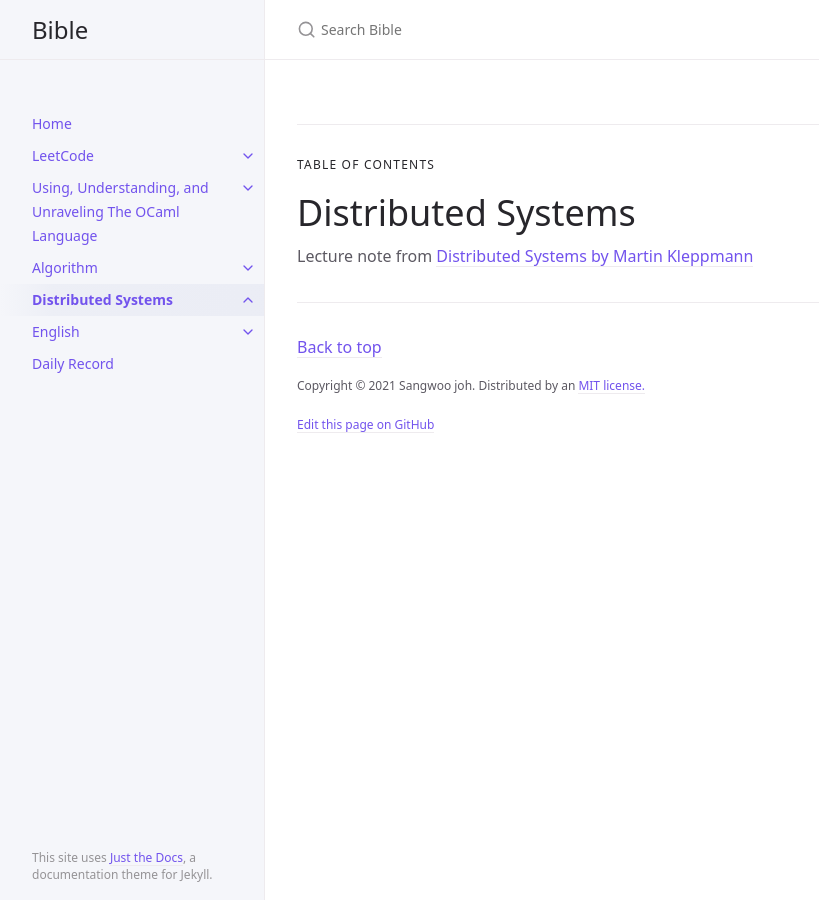
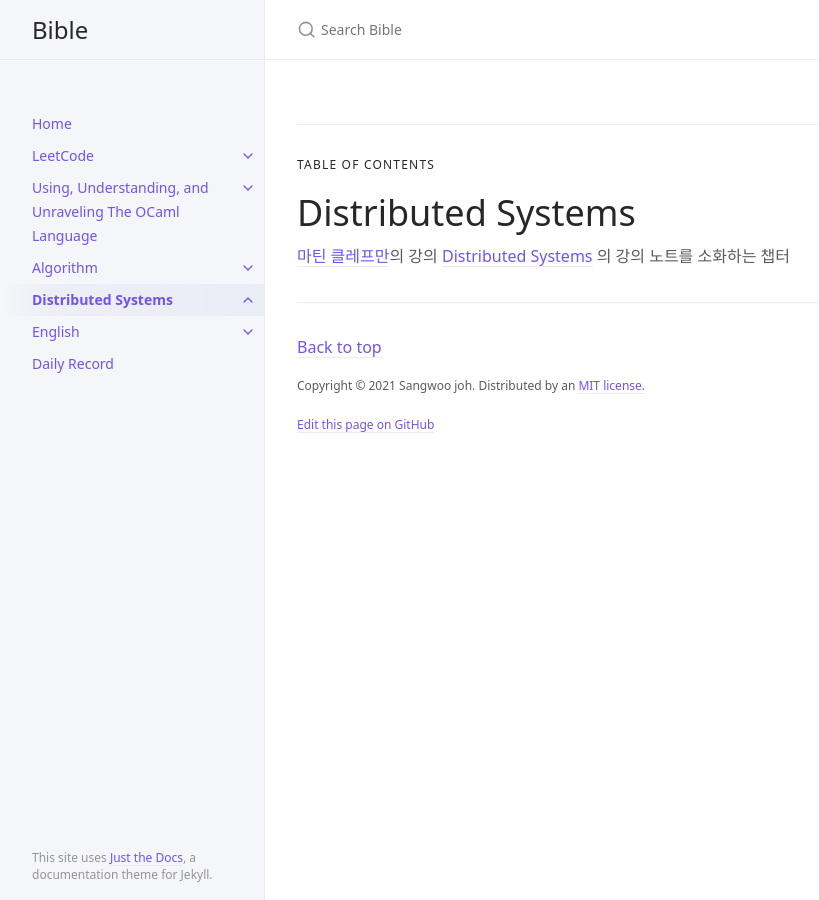
Before and after one commit to sangwoo-joh/bible-archive, a Jekyll site: the page built from distributed-systems/index.md, in a window 1280 px wide. Shown: the whole page, without its empty margins (107-926 px from the left). Built offline with Jekyll 4.4.1, drawn with Linux system fonts in a browser that asks for light colours; comment, search, counter and statistics services are not loaded.

Commit message:
Update dist-sys link

```diff
--- a/distributed-systems/index.md
+++ b/distributed-systems/index.md
@@ -7,5 +7,6 @@ has_children: true
 ---
 
 # Distributed Systems
- Lecture note from [Distributed Systems by Martin
- Kleppmann](https://www.youtube.com/watch?v=UEAMfLPZZhE&list=PLeKd45zvjcDFUEv_ohr_HdUFe97RItdiB)
+ [마틴 클레프만](https://martin.kleppmann.com/)의 강의 [Distributed
+ Systems](https://www.youtube.com/watch?v=UEAMfLPZZhE&list=PLeKd45zvjcDFUEv_ohr_HdUFe97RItdiB)
+ 의 강의 노트를 소화하는 챕터
```
